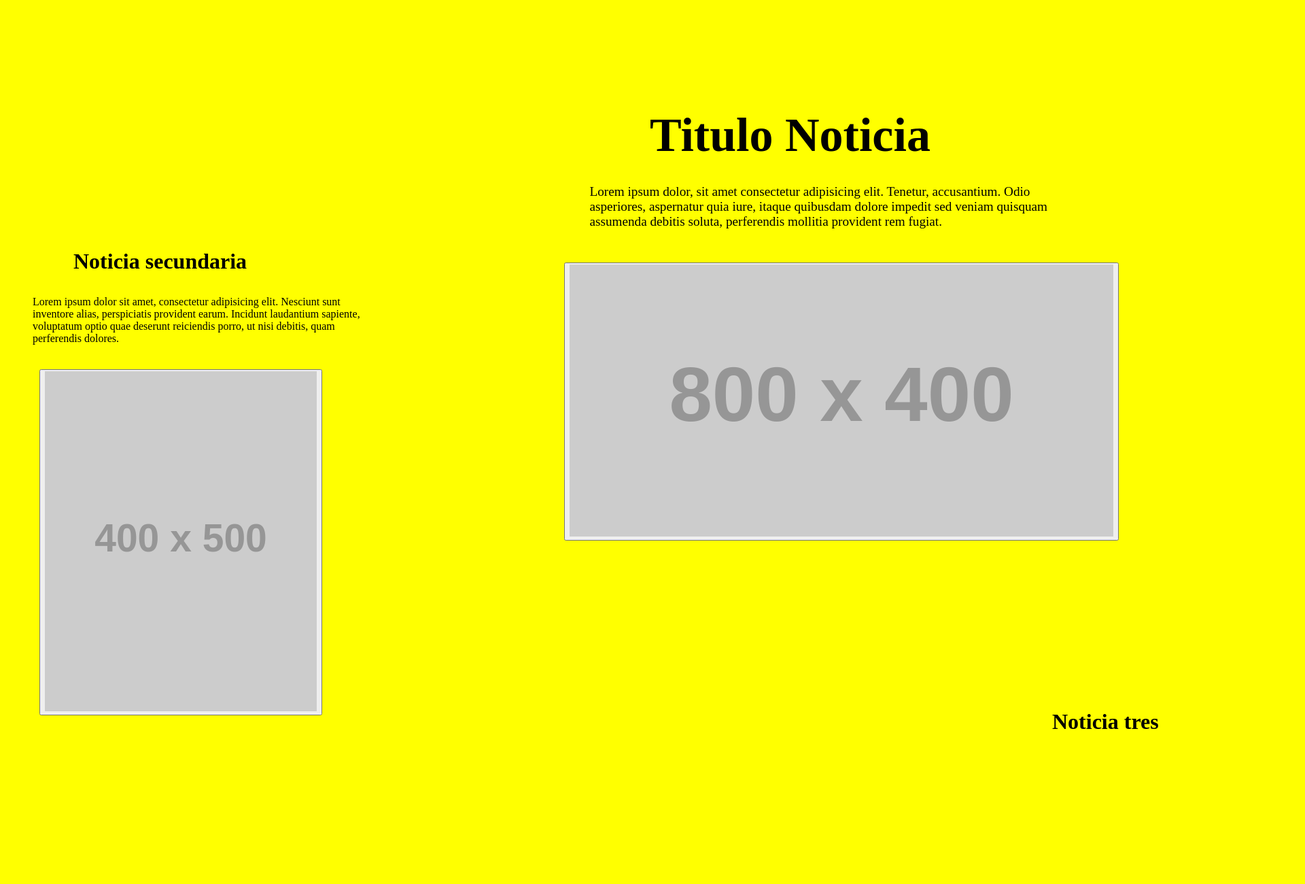
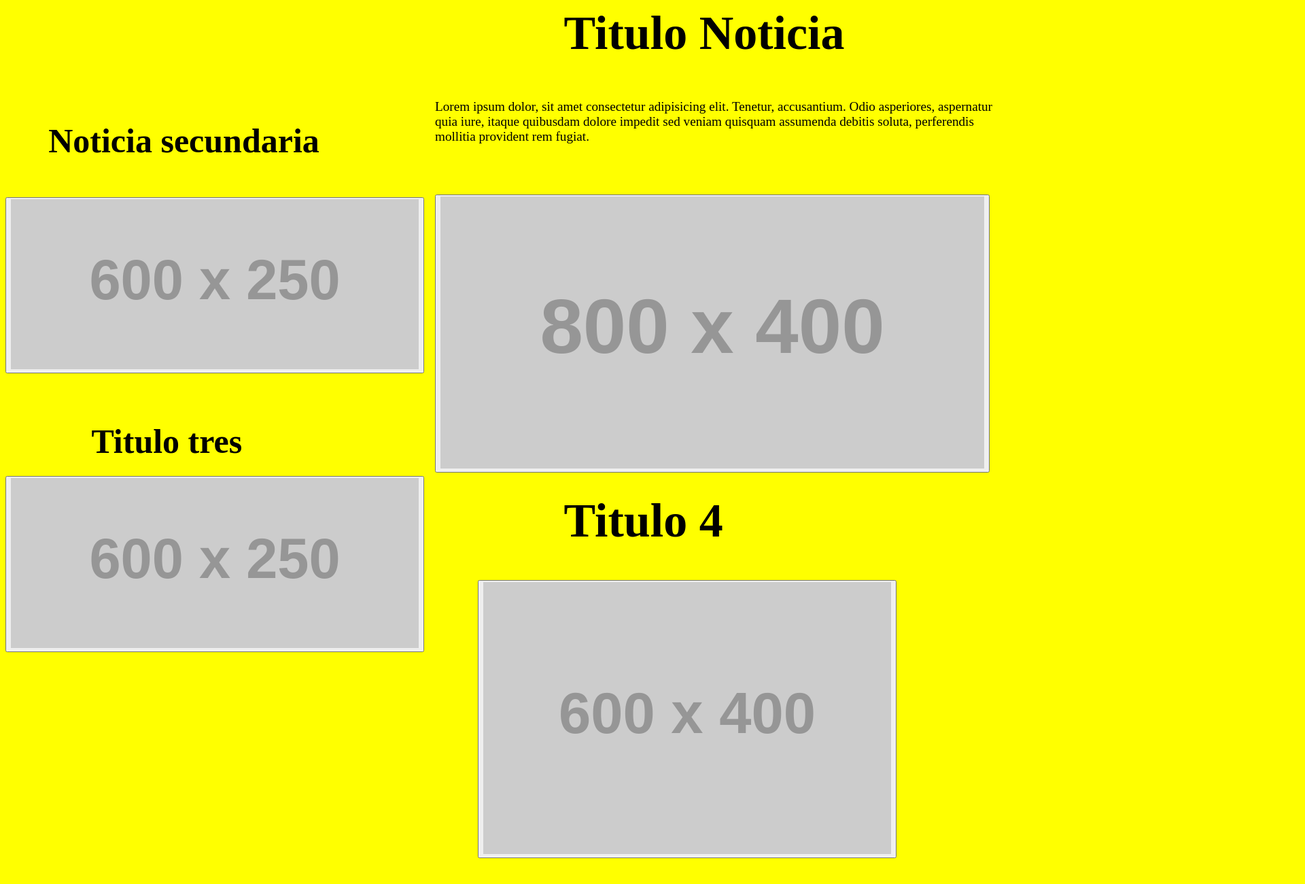
Before and after one commit to romaneps/Programacion-Web---2Q22, a plain HTML site: page index.html in a window 1280 px wide. Shown: the part 346-1646 px from the top of the page at 68% size, 1920 px wide, since content can reach past the window. Before the commit the page ends 1598 px from the top, so only its background shows below. Drawn offline with Linux system fonts and the light colour scheme; placeholder pictures from the web are drawn by us.

Commit message:
27/8 21.10
agregar link y algo a la derecha

```diff
--- a/index.html
+++ b/index.html
@@ -18,10 +18,11 @@
 <button type="button" id="img"><img src="https://via.placeholder.com/800x400" alt="Imagen no encontrada"></button>
 <button type="button" id="tw"><img src="https://via.placeholder.com/50" alt="Imagen no encontrada"></button>
 <h1 class="titu2">Noticia secundaria</h1>
-<p class="piesecun">Lorem ipsum dolor sit amet, consectetur adipisicing elit. Nesciunt sunt inventore alias, perspiciatis provident earum. Incidunt laudantium sapiente, voluptatum optio quae deserunt reiciendis porro, ut nisi debitis, quam perferendis dolores.</p>
-<button type="button" class="img2"><img src="https://via.placeholder.com/400x500" alt="Imagen no encontrada"></button>
-<h1 class="titu3">Noticia tres</h1>
-
+<button type="button" class="img2"><img src="https://via.placeholder.com/600x250" alt="Imagen no encontrada"></button>
+<h2 class="titu3">Titulo tres</h2>
+<button type="button" class="img3"><img src="https://via.placeholder.com/600x250" alt="Imagen no encontrada"></button>
+<h1 class="titu4">Titulo 4</h1>
+<button type="button" class="img4"><img src="https://via.placeholder.com/600x400" alt="Imagen no encontrada"></button>
 
 
 <button type="button" id="noticias">NOTICIAS</button>
--- a/style.css
+++ b/style.css
@@ -8,11 +8,13 @@
 #tienda{position: fixed; top: 150px; left: 855px; font-size: larger;}
 #buscador{position: fixed; top: 150px; left: 1055px; font-size: larger;}
 #tw{position: fixed; top: 133px; left: 1400px;}
-.titulonoti{position: relative; top: 200px; left: 75%; font-size: 70px;}
-#img{position: relative; top: 300px; left: 65%;}
-.pie{position: relative; top: 425px; left: 68%; font-size: larger; width: 725px;}
+.titulonoti{position: relative; top: 50px; left: 65%; font-size: 70px;}
+#img{position: relative; top: 200px; left: 50%;}
+.pie{position: relative; top: 300px; left: 50%; font-size: larger; width: 850px;}
 body{background: yellow;}
-.titu2{position: relative; bottom: 150px; left: 100px;}
-.piesecun{position: relative; bottom: 140px; left: 40px; width: 500px;}
-.img2{position: relative; bottom: 120px; left: 50px;}
-.titu3{position: relative; bottom:  150px; left: 1540px;}
+.titu2{position: relative; bottom: 350px; left: 5%; font-size: 50px;}
+.img2{position: relative; bottom: 330px; left: 0%;}
+.titu3{position: relative; bottom: 300px; left: 10%; font-size: 50px;}
+.img3{position: relative;bottom: 320px;}
+.titu4{position: relative; bottom: 600px; left: 65%; font-size: 70px;}
+.img4{position: relative; bottom: 600px;left: 55%;}
```
